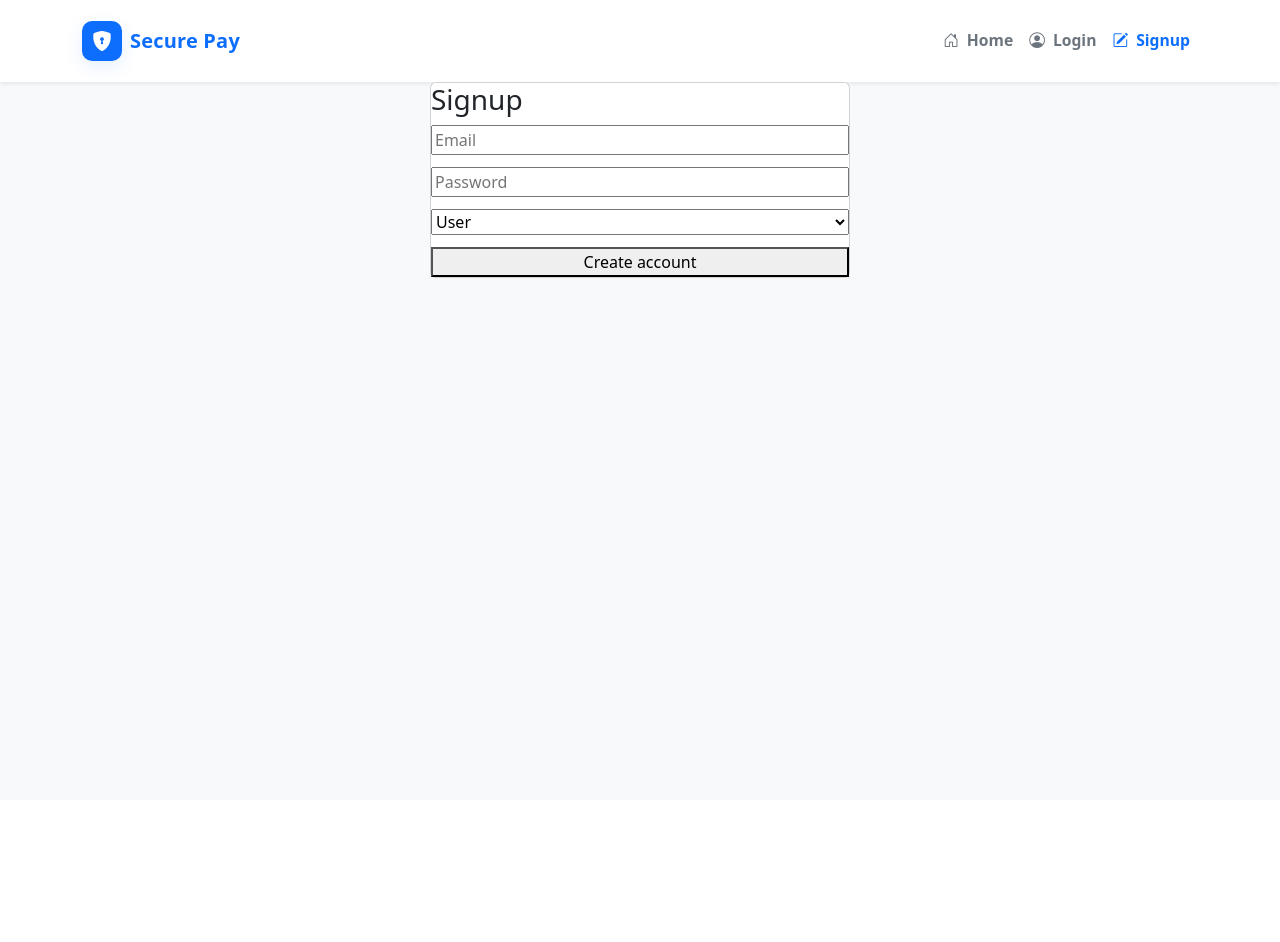
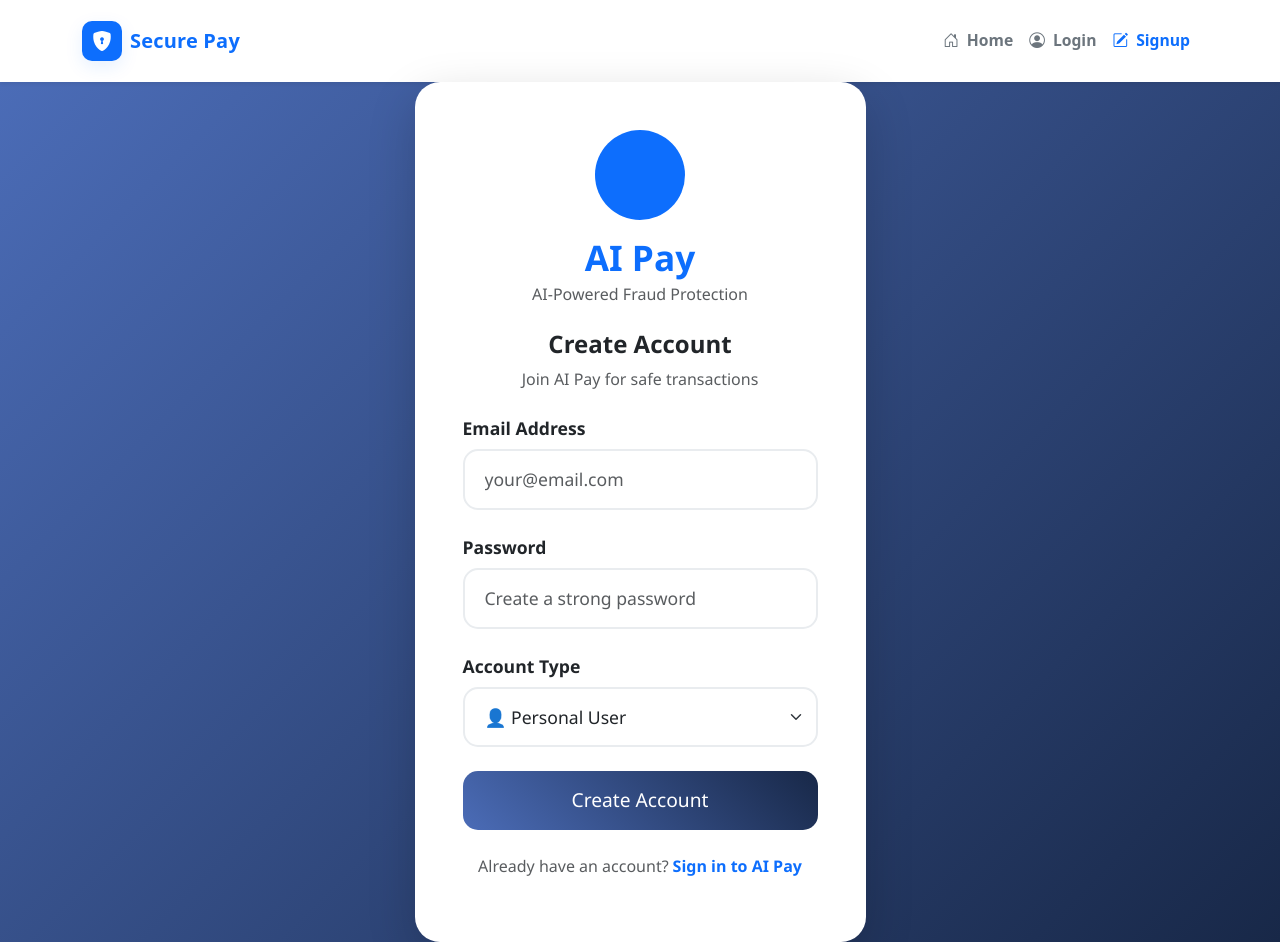
Before and after one commit to nafreenanjum/ai-fraud-detection, a React (Create React App) app: page /signup in a window 1280 px wide. Before the commit the page ends 800 px from the top, so only its background shows below. Built offline with nearby package versions, Linux system fonts and the light colour scheme; no server answers.

Commit message:
Updated Signup page

```diff
--- a/src/pages/Auth/Signup.jsx
+++ b/src/pages/Auth/Signup.jsx
@@ -4,6 +4,7 @@ import { useAuth } from "../../hooks/useAuth";
 export default function Signup() {
   const [email, setEmail] = useState("");
   const [password, setPassword] = useState("");
+  const [showPassword, setShowPassword] = useState(false);
   const [role, setRole] = useState("user");
   const [message, setMessage] = useState(null);
   const { signup } = useAuth();
@@ -12,29 +13,173 @@ export default function Signup() {
     e.preventDefault();
     try {
       const res = await signup(email, password, role);
-      setMessage(res?.msg || "Account created");
+      setMessage(res?.msg || "Account created successfully!");
     } catch (err) {
       setMessage(err?.response?.data?.message || "Signup failed");
     }
   };
 
   return (
-    <div className="page">
-      <div className="card" style={{ maxWidth: 420, margin: "0 auto" }}>
-        <h3>Signup</h3>
-        <form onSubmit={onSubmit}>
-          <div style={{ display: "grid", gap: 12 }}>
-            <input value={email} onChange={(e) => setEmail(e.target.value)} placeholder="Email" required />
-            <input value={password} onChange={(e) => setPassword(e.target.value)} placeholder="Password" type="password" required />
-            <select value={role} onChange={(e) => setRole(e.target.value)}>
-              <option value="user">User</option>
-              <option value="merchant">Merchant</option>
-              <option value="admin">Admin</option>
-            </select>
-            <button type="submit">Create account</button>
+    <div
+      className="min-vh-100 d-flex align-items-center justify-content-center"
+      style={{
+        background: 'linear-gradient(135deg, #4b6cb7 0%, #182848 100%)',
+        fontFamily: "'Segoe UI', Tahoma, Geneva, Verdana, sans-serif"
+      }}
+    >
+      <div className="container">
+        <div className="row justify-content-center">
+          <div className="col-lg-5 col-md-6 col-sm-8">
+            <div
+              className="card shadow-lg border-0"
+              style={{
+                borderRadius: '25px',
+                maxWidth: '500px',
+                margin: '0 auto'
+              }}
+            >
+              <div className="card-body" style={{ padding: '3rem' }}>
+                {/* Logo Section */}
+                <div className="text-center mb-4">
+                  <div
+                    className="d-inline-flex align-items-center justify-content-center bg-primary rounded-circle mb-3"
+                    style={{ width: '90px', height: '90px' }}
+                  >
+                    <i className="fas fa-shield-alt text-white" style={{ fontSize: '2.5rem' }}></i>
+                  </div>
+                  <h2 className="fw-bold text-primary mb-1" style={{ fontSize: '2.2rem' }}>AI Pay</h2>
+                  <p className="text-muted">AI-Powered Fraud Protection</p>
+                </div>
+
+                {/* Welcome Text */}
+                <div className="text-center mb-4">
+                  <h4 className="fw-bold mb-2" style={{ fontSize: '1.5rem' }}>Create Account</h4>
+                  <p className="text-muted">Join AI Pay for safe transactions</p>
+                </div>
+
+                {/* Success/Error Message */}
+                {message && (
+                  <div
+                    className={`alert ${message.includes('successfully') || message.includes('created') ? 'alert-success' : 'alert-danger'} alert-dismissible fade show mb-4`}
+                    role="alert"
+                    style={{ borderRadius: '15px' }}
+                  >
+                    <i className={`fas ${message.includes('successfully') || message.includes('created') ? 'fa-check-circle' : 'fa-exclamation-triangle'} me-2`}></i>
+                    {message}
+                  </div>
+                )}
+
+                {/* Signup Form */}
+                <form onSubmit={onSubmit}>
+                  <div className="mb-4">
+                    <label htmlFor="email" className="form-label fw-semibold" style={{ fontSize: '1.1rem' }}>
+                      Email Address
+                    </label>
+                    <div className="position-relative">
+                      <input
+                        type="email"
+                        className="form-control form-control-lg"
+                        id="email"
+                        placeholder="your@email.com"
+                        value={email}
+                        onChange={(e) => setEmail(e.target.value)}
+                        required
+                        style={{
+                          borderRadius: '15px',
+                          border: '2px solid #e9ecef',
+                          paddingRight: '50px',
+                          fontSize: '1.1rem',
+                          padding: '15px 20px'
+                        }}
+                      />
+                      <i className="fas fa-user position-absolute top-50 end-0 translate-middle-y me-3 text-muted"></i>
+                    </div>
+                  </div>
+
+                  <div className="mb-4">
+                    <label htmlFor="password" className="form-label fw-semibold" style={{ fontSize: '1.1rem' }}>
+                      Password
+                    </label>
+                    <div className="position-relative">
+                      <input
+                        type={showPassword ? "text" : "password"}
+                        className="form-control form-control-lg"
+                        id="password"
+                        placeholder="Create a strong password"
+                        value={password}
+                        onChange={(e) => setPassword(e.target.value)}
+                        required
+                        style={{
+                          borderRadius: '15px',
+                          border: '2px solid #e9ecef',
+                          paddingRight: '80px',
+                          fontSize: '1.1rem',
+                          padding: '15px 20px'
+                        }}
+                      />
+                      <div className="position-absolute top-50 end-0 translate-middle-y me-3 d-flex align-items-center" style={{ gap: '8px' }}>
+                        <i className="fas fa-lock text-success" style={{ fontSize: '0.9rem' }}></i>
+                        <i
+                          className={`fas ${showPassword ? 'fa-eye-slash' : 'fa-eye'} text-muted`}
+                          style={{ cursor: 'pointer', fontSize: '1rem' }}
+                          onClick={() => setShowPassword(!showPassword)}
+                        ></i>
+                      </div>
+                    </div>
+                  </div>
+
+                  <div className="mb-4">
+                    <label htmlFor="role" className="form-label fw-semibold" style={{ fontSize: '1.1rem' }}>
+                      Account Type
+                    </label>
+                    <div className="position-relative">
+                      <select
+                        className="form-select form-select-lg"
+                        id="role"
+                        value={role}
+                        onChange={(e) => setRole(e.target.value)}
+                        style={{
+                          borderRadius: '15px',
+                          border: '2px solid #e9ecef',
+                          fontSize: '1.1rem',
+                          padding: '15px 20px'
+                        }}
+                      >
+                        <option value="user">👤 Personal User</option>
+                        <option value="merchant">🏪 Merchant</option>
+                        <option value="admin">⚙️ Admin</option>
+                      </select>
+                    </div>
+                  </div>
+
+                  <button
+                    type="submit"
+                    className="btn btn-primary btn-lg w-100 mb-4"
+                    style={{
+                      borderRadius: '15px',
+                      background: 'linear-gradient(45deg, #4b6cb7, #182848)',
+                      border: 'none',
+                      padding: '15px',
+                      fontSize: '1.2rem'
+                    }}
+                  >
+                    Create Account
+                  </button>
+                </form>
+
+                {/* Login Link */}
+                <div className="text-center">
+                  <p className="text-muted" style={{ fontSize: '1rem' }}>
+                    Already have an account?
+                    <a href="/login" className="text-primary text-decoration-none fw-semibold ms-1">
+                      Sign in to AI Pay
+                    </a>
+                  </p>
+                </div>
+              </div>
+            </div>
           </div>
-        </form>
-        {message && <p style={{ marginTop: 12 }}>{message}</p>}
+        </div>
       </div>
     </div>
   );
```
